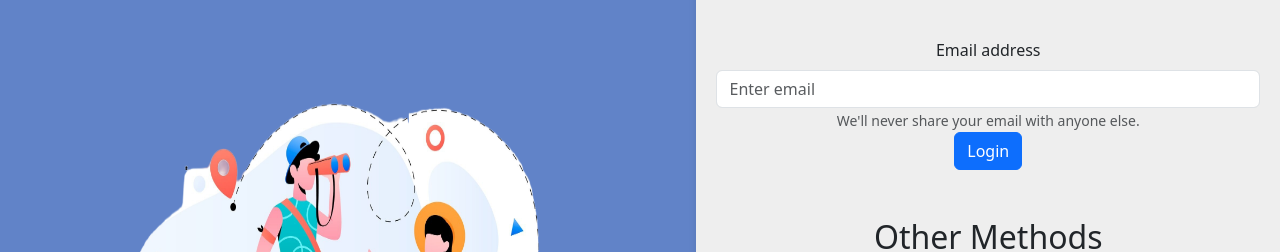
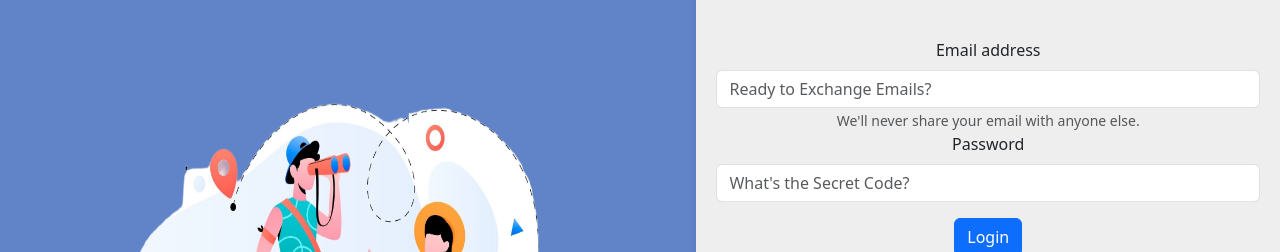
Before and after one commit to Suryakant01/Safarnama, a React (Create React App) app: page /login in a window 1280 px wide. Shown: the part 168-420 px from the top of the page. Built offline with nearby package versions, Linux system fonts and the light colour scheme; no server answers.

Commit message:
v1 final commit

```diff
--- a/src/components/Form.components.jsx
+++ b/src/components/Form.components.jsx
@@ -47,7 +47,7 @@ const Form = () => {
 
     console.log("loggin", firebase.isLoggedIn)
     useEffect(() => {
-        if (firebase.isLoggedIn) {
+        if (!firebase.isLoggedIn) {
             setNotificationMessage("Please, Login First")
             // navigate("/login")
         }
--- a/src/pages/Login.pages.jsx
+++ b/src/pages/Login.pages.jsx
@@ -2,24 +2,26 @@ import React, { useEffect, useState } from "react";
 import { useNavigate } from "react-router-dom";
 import Button from "react-bootstrap/Button";
 import Form from "react-bootstrap/Form";
-import GoogleButton from 'react-google-button'
+import GoogleButton from 'react-google-button';
 import "../components/CSS/LoginPage.css";
 import { useFirebase } from "../context/firebase.context";
-
+import Notification from "../components/Notifications.components";
+// import Notification from "../components/Notification"; // Import the Notification component
 
 const LoginPage = () => {
-
     const firebase = useFirebase();
     const navigate = useNavigate();
 
     const [email, setEmail] = useState("");
-
+    const [password, setPassword] = useState("");
+    const [showNotification, setShowNotification] = useState(false);
+    const [notificationMessage, setNotificationMessage] = useState("");
 
     useEffect(() => {
         if (firebase.isLoggedIn) {
-            navigate("/")
+            navigate("/");
         }
-    }, [firebase.isLoggedIn, navigate])
+    }, [firebase.isLoggedIn, navigate]);
 
     const registerAcc = () => {
         navigate("/register");
@@ -27,32 +29,56 @@ const LoginPage = () => {
 
     const handleSubmit = async (e) => {
         e.preventDefault();
-        console.log("signing in");
-
-        const result = await firebase.singInWithEmailLink(email);
-    };
+        await firebase.signInUserWithEmail(email, password)
+            .then(() => {
+                setNotificationMessage("Wrong Email or Password")
+                setShowNotification(true);
+                setTimeout(() => {
+                    setShowNotification(false);
+                }, 3000)
+            })
 
 
+    };
 
     return (
         <div className="page">
+            {/* Notification Component */}
+            <Notification
+                show={showNotification}
+                message={notificationMessage}
+                onClose={() => setShowNotification(false)}
+                variant="danger"
+            />
+
             {/* Email */}
-            <div className='image-section'>
-                <img src={`${process.env.PUBLIC_URL}/images/Loginimg.png`} alt="loginImg" className='login-image' />
+            <div className="image-section">
+                <img src={`${process.env.PUBLIC_URL}/images/Loginimg.png`} alt="loginImg" className="login-image" />
             </div>
             <div className="form">
-                <Form onSubmit={handleSubmit} >
+                <Form onSubmit={handleSubmit}>
                     <Form.Group className="formGroup" controlId="formBasicEmail">
                         <Form.Label className="email">Email address</Form.Label>
                         <Form.Control
                             onChange={(e) => setEmail(e.target.value)}
                             value={email}
                             type="email"
-                            placeholder="Enter email"
+                            placeholder="Ready to Exchange Emails?"
                         />
                         <Form.Text className="text-muted">
                             We'll never share your email with anyone else.
                         </Form.Text>
+                    </Form.Group>
+
+                    <Form.Group className="mb-3" controlId="formBasicPassword">
+                        <Form.Label className="password">Password</Form.Label>
+                        <Form.Control
+                            className="password"
+                            onChange={(e) => setPassword(e.target.value)}
+                            value={password}
+                            type="password"
+                            placeholder="What's the Secret Code?"
+                        />
                     </Form.Group>
 
                     <Button variant="primary" type="submit">
@@ -61,21 +87,22 @@ const LoginPage = () => {
                 </Form>
 
                 <div className="mb-3 d-flex flex-column">
-                <h2 className="mt-5 mb-2">Other Methods</h2>
-                <div className='mx-auto'>
-                        <GoogleButton
-                            onClick={firebase.signInWithGoogle}
-                        />
+                    <h2 className="mt-5 mb-2">Other Methods</h2>
+                    <div className="mx-auto">
+                        <GoogleButton onClick={firebase.signInWithGoogle} />
                     </div>
-                    </div>
+                </div>
                 <h4 className="mt-5 mb-2">Don't have an Account?</h4>
-                <Button onClick={registerAcc} variant="primary" type="submit" style={{ marginBottom: "20px", display: "inline" }}>
+                <Button
+                    onClick={registerAcc}
+                    variant="primary"
+                    type="submit"
+                    style={{ marginBottom: "20px", display: "inline" }}
+                >
                     Register Account
                 </Button>
             </div>
-
         </div>
-
     );
 };
 
--- a/src/pages/Register.pages.jsx
+++ b/src/pages/Register.pages.jsx
@@ -53,8 +53,8 @@ const RegisterPage = () => {
                             type="password"
                             placeholder="What's the Secret Code?"
                         />
+                    </Form.Group>
 
-                    </Form.Group>
                     <h6 style={{cursor: "pointer", color: "navy"}} onClick={() => navigate("/login")} >Already have an Account?</h6>
                     <Button className='mt-4' variant="primary" type="submit">
                         Register
```
